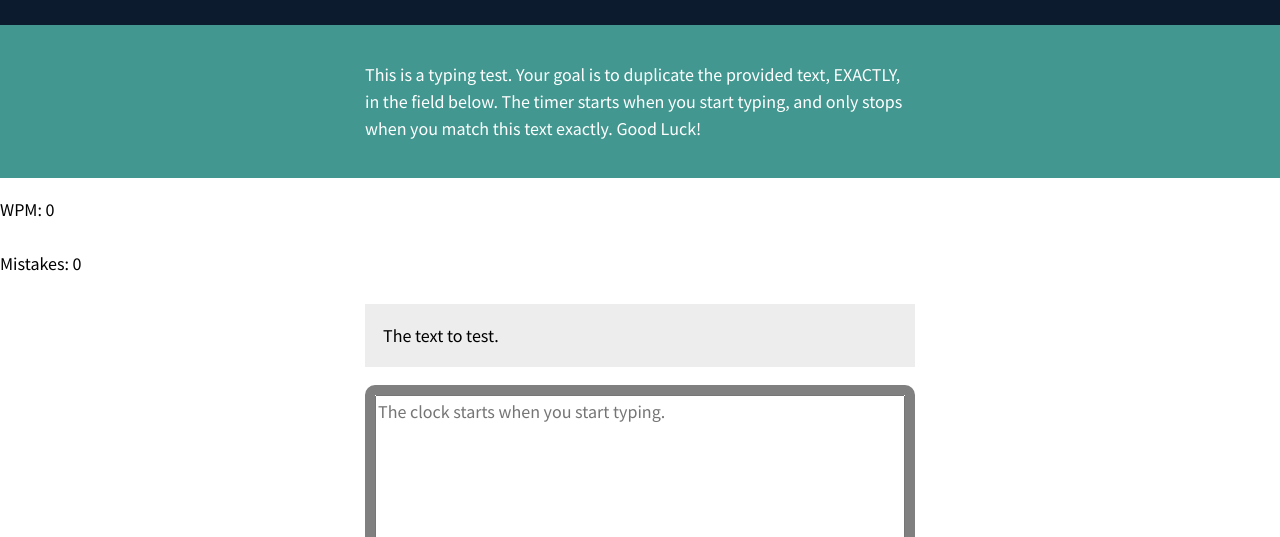
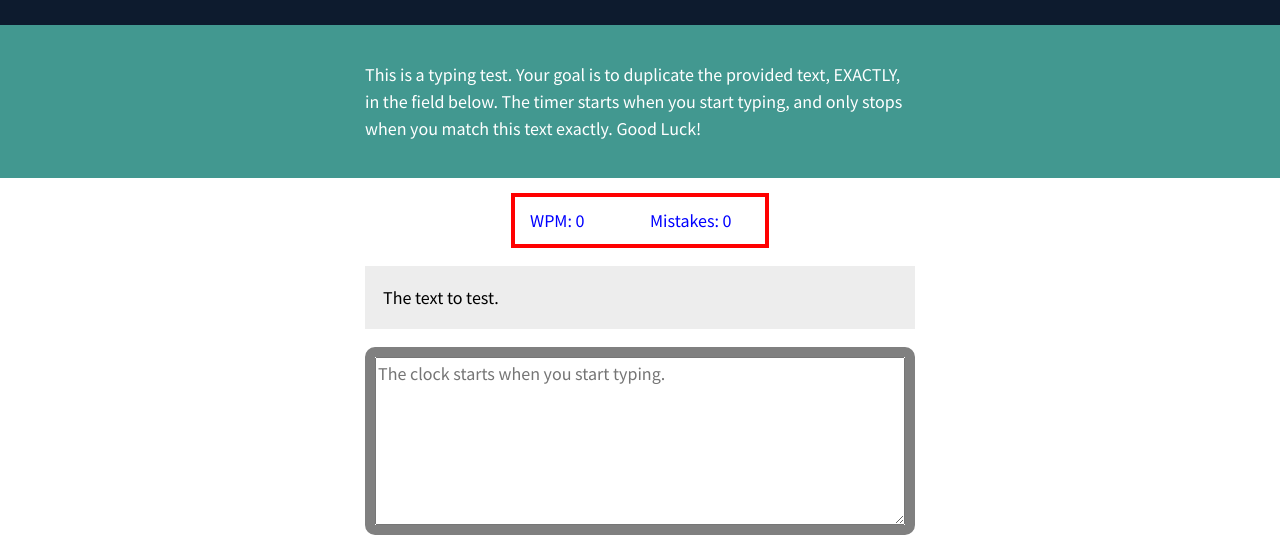
Before and after one commit to Ekks-One/TTTApp, a plain HTML site: page index.html in a window 1280 px wide. Shown: the part 113-650 px from the top of the page. Drawn offline with Linux system fonts and the light colour scheme.

Commit message:
finish styling

```diff
--- a/index.html
+++ b/index.html
@@ -18,8 +18,8 @@
         <article class="intro">
             <p>This is a typing test. Your goal is to duplicate the provided text, EXACTLY, in the field below. The timer starts when you start typing, and only stops when you match this text exactly. Good Luck!</p>
         </article><!-- .intro -->
-        <div id="wpm">
-            <p>WPM: 0</p>
+        <div id="metrics">
+            <p class="wpm">WPM: 0</p>
             <p class="mistakes">Mistakes: 0</p>
         </div>
         <section class="test-area">
--- a/script.js
+++ b/script.js
@@ -4,7 +4,7 @@ const originText = document.querySelector("#origin-text p").innerHTML;
 const resetButton = document.querySelector("#reset");
 const theTimer = document.querySelector(".timer");
 const highscoreBody = document.querySelector("#highscore-body");
-const wpmDisplay = document.querySelector("#wpm p");
+const wpmDisplay = document.querySelector(".wpm");
 const mistakeDisplay = document.querySelector(".mistakes");
 let previousText = "";
 
--- a/style.css
+++ b/style.css
@@ -190,3 +190,20 @@ body {
     color: white;
     background-color: #E95D0F;
 }
+
+#metrics {
+    border: 4px solid red;
+    width: 250px;
+    align-items: center;
+    justify-content: center;
+    display:flex;
+    margin: 0 auto;
+    margin-top: 15px;
+}
+
+#metrics p{
+    color: blue;
+    display:inline-block;
+    margin: 10px;
+    width: 100px;
+}
```
